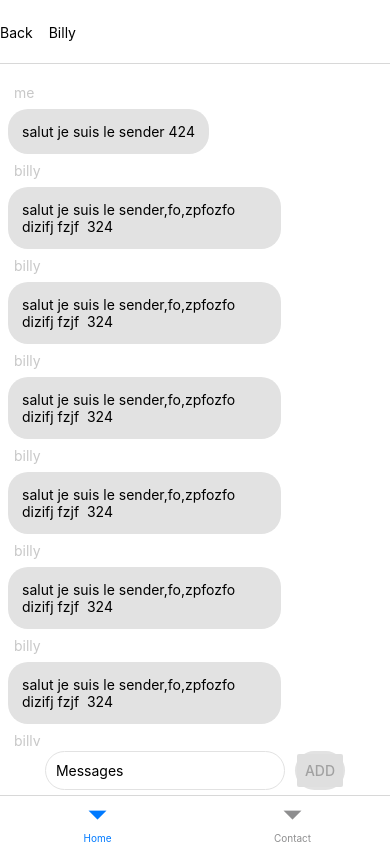
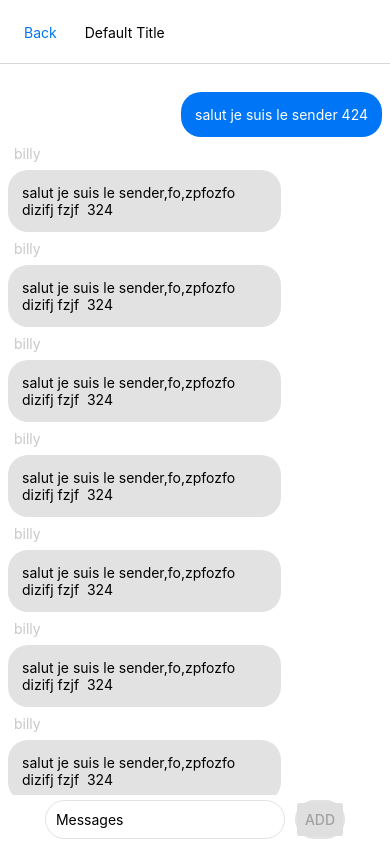
Before and after one commit to TallKAway/app-talkAway, a React Native app: screen /Home in a window 390 px wide. Built offline with nearby package versions, Linux system fonts and the light colour scheme.

Commit message:
feat: discussion page KeyboardAvoidingView wip

```diff
--- a/App.tsx
+++ b/App.tsx
@@ -1,14 +1,15 @@
 import { StatusBar } from 'expo-status-bar';
-import { SafeAreaView, StyleSheet, Text, View } from 'react-native';
+import { StyleSheet, Text, View } from 'react-native';
 import { SignUpScreen } from './src/pages/AuthenticatePage/SignUpScreen';
 import { LogInScreen } from './src/pages/AuthenticatePage/LogInScreen';
 import { DiscussionPage } from './src/pages/DiscussionPage/DiscussionPage';
+import { HeaderName, HeaderButton } from './src/components/Header/Header';
 import { ContactScreen } from './src/pages/ContactPage/ContactScreen';
 import {
     ScreenStackNavigatorParamList,
     ScreenStackBottomNavigatorParamList,
 } from './src/domains/Navigation';
-import { NavigationContainer } from '@react-navigation/native';
+import { NavigationContainer, useNavigation } from '@react-navigation/native';
 import { createNativeStackNavigator } from '@react-navigation/native-stack';
 import { createBottomTabNavigator } from '@react-navigation/bottom-tabs';
 
@@ -17,6 +18,7 @@ const TabStack = createBottomTabNavigator<ScreenStackBottomNavigatorParamList>()
 
 export default function App() {
     const isSignUp = false;
+
     return (
         <NavigationContainer>
             {!isSignUp ? (
@@ -24,15 +26,24 @@ export default function App() {
                     screenOptions={{
                         headerShown: true,
                     }}
-                    initialRouteName="Home"
+                    initialRouteName="Contact"
                 >
                     <TabStack.Screen
                         name="Home"
                         component={DiscussionPage}
+                        initialParams={{ userName: '' }}
                         options={({ navigation, route }) => ({
-                            headerTitle: (props) => <Text>Billy</Text>,
+                            headerTitle: (props) =>
+                                route.params.userName ? (
+                                    <HeaderName>{route.params.userName}</HeaderName>
+                                ) : (
+                                    <Text>Default Title</Text>
+                                ),
                             // Add a placeholder button without the `onPress` to avoid flicker
-                            headerLeft: () => <Text>Back</Text>,
+                            headerLeft: () => (
+                                <HeaderButton title={route.name} path={'Contact'}></HeaderButton>
+                            ),
+                            tabBarStyle: { display: 'none' },
                         })}
                     />
                     <TabStack.Screen name="Contact" component={ContactScreen} />
--- a/package.json
+++ b/package.json
@@ -20,7 +20,8 @@
     "react-native": "0.72.6",
     "react-native-safe-area-context": "4.6.3",
     "react-native-screens": "~3.22.0",
-    "react-native-web": "~0.19.6"
+    "react-native-web": "~0.19.6",
+    "react-native-svg": "13.9.0"
   },
   "devDependencies": {
     "@babel/core": "^7.20.0",
--- /dev/null
+++ b/src/components/Header/Header.tsx
@@ -0,0 +1,56 @@
+import { useNavigation } from '@react-navigation/native';
+import { PropsWithChildren } from 'react';
+
+import { View, Text, Button, StyleSheet, TouchableOpacity } from 'react-native';
+import { ScreenStackBottomNavigatorProps } from '../../domains/Navigation';
+
+export const HeaderName = ({ children }: PropsWithChildren) => {
+    return (
+        <View>
+            <Text style={styles.headerName}>{children}</Text>
+        </View>
+    );
+};
+
+interface HeaderButtonProps {
+    title: string;
+    path?: string;
+}
+
+export const HeaderButton = ({ title, path }: HeaderButtonProps) => {
+    const navigation = useNavigation<ScreenStackBottomNavigatorProps>();
+    return (
+        <View style={styles.headerButton}>
+            <TouchableOpacity
+                style={styles.backButton}
+                onPress={() => {
+                    navigation.navigate('Contact');
+                }}
+            >
+                <View>
+                    <Text style={styles.textButton}>Back</Text>
+                </View>
+            </TouchableOpacity>
+        </View>
+    );
+};
+
+const styles = StyleSheet.create({
+    headerName: {
+        fontWeight: 'bold',
+        fontSize: 22,
+    },
+
+    headerButton: {
+        marginLeft: 12,
+    },
+
+    backButton: {
+        paddingHorizontal: 12,
+        paddingVertical: 12,
+    },
+
+    textButton: {
+        color: 'rgb(0, 118, 246)',
+    },
+});
--- a/src/domains/Navigation.ts
+++ b/src/domains/Navigation.ts
@@ -5,7 +5,8 @@ export type ScreenStackNavigatorParamList = {
     LogIn: undefined;
 };
 export type ScreenStackBottomNavigatorParamList = {
-    Home: undefined;
+    // navigate(arg0: string): unknown;
+    Home: { userName: string };
     Contact: undefined;
 };
 
--- a/src/pages/ContactPage/components/Contact.tsx
+++ b/src/pages/ContactPage/components/Contact.tsx
@@ -7,13 +7,17 @@ import {
     KeyboardAvoidingView,
     Platform,
     FlatList,
+    Button,
 } from 'react-native';
 import { useState } from 'react';
+import { useNavigation } from '@react-navigation/native';
 import { SearchInput } from '../../../components/Input/SearchInput';
+import { ScreenStackBottomNavigatorProps } from '../../../domains/Navigation';
 import users from '../../../data/users.json';
 
 export const Contact = () => {
     const [research, setResearch] = useState<string>('');
+    const navigation = useNavigation<ScreenStackBottomNavigatorProps>();
 
     return (
         <KeyboardAvoidingView behavior={Platform.OS === 'ios' ? 'padding' : 'height'}>
@@ -29,6 +33,12 @@ export const Contact = () => {
                             ) : null
                         }
                     />
+                    <Button
+                        title="click batard"
+                        onPress={() => {
+                            navigation.navigate('Home', { userName: 'billy' });
+                        }}
+                    ></Button>
                 </View>
             </TouchableWithoutFeedback>
         </KeyboardAvoidingView>
--- a/src/pages/DiscussionPage/DiscussionPage.tsx
+++ b/src/pages/DiscussionPage/DiscussionPage.tsx
@@ -13,7 +13,7 @@ import {
 } from 'react-native';
 import { BackButton } from '../../components/Button/BackButton';
 import messages from '../../messageData/messages.json';
-import { Discussion } from './components/FormArea';
+import { FormArea } from './components/FormArea';
 import { MessageArea } from './components/MessageArea';
 
 interface MessagesProps {
@@ -43,7 +43,7 @@ export const DiscussionPage = () => {
             >
                 <TouchableWithoutFeedback onPress={Keyboard.dismiss}>
                     <View style={styles.input}>
-                        <Discussion />
+                        <FormArea />
                     </View>
                 </TouchableWithoutFeedback>
             </KeyboardAvoidingView>
--- a/src/pages/DiscussionPage/components/FormArea.tsx
+++ b/src/pages/DiscussionPage/components/FormArea.tsx
@@ -1,7 +1,7 @@
 import { useState } from 'react';
 import { View, Text, StyleSheet, TextInput, Button } from 'react-native';
 
-export const Discussion = () => {
+export const FormArea = () => {
     const [messageValue, setMessageValue] = useState('');
     const [allMessage, setallMessage] = useState([]);
     return (
--- a/src/pages/DiscussionPage/components/MessageArea.tsx
+++ b/src/pages/DiscussionPage/components/MessageArea.tsx
@@ -11,7 +11,7 @@ interface DataProps {
 export const MessageArea = ({ data }: DataProps) => {
     // const { user } = useUserContext();
 
-    const user = 'Louis';
+    const user = 'me';
 
     return (
         <View style={data.sender === user ? styles.container : styles.notMeContainer}>
```
Also changed, not shown: babel.config.js (+5 -5 lines), src/common/svg/left-arrow.svg (added), 1 other file (tests, documents, lock files or other folders).
